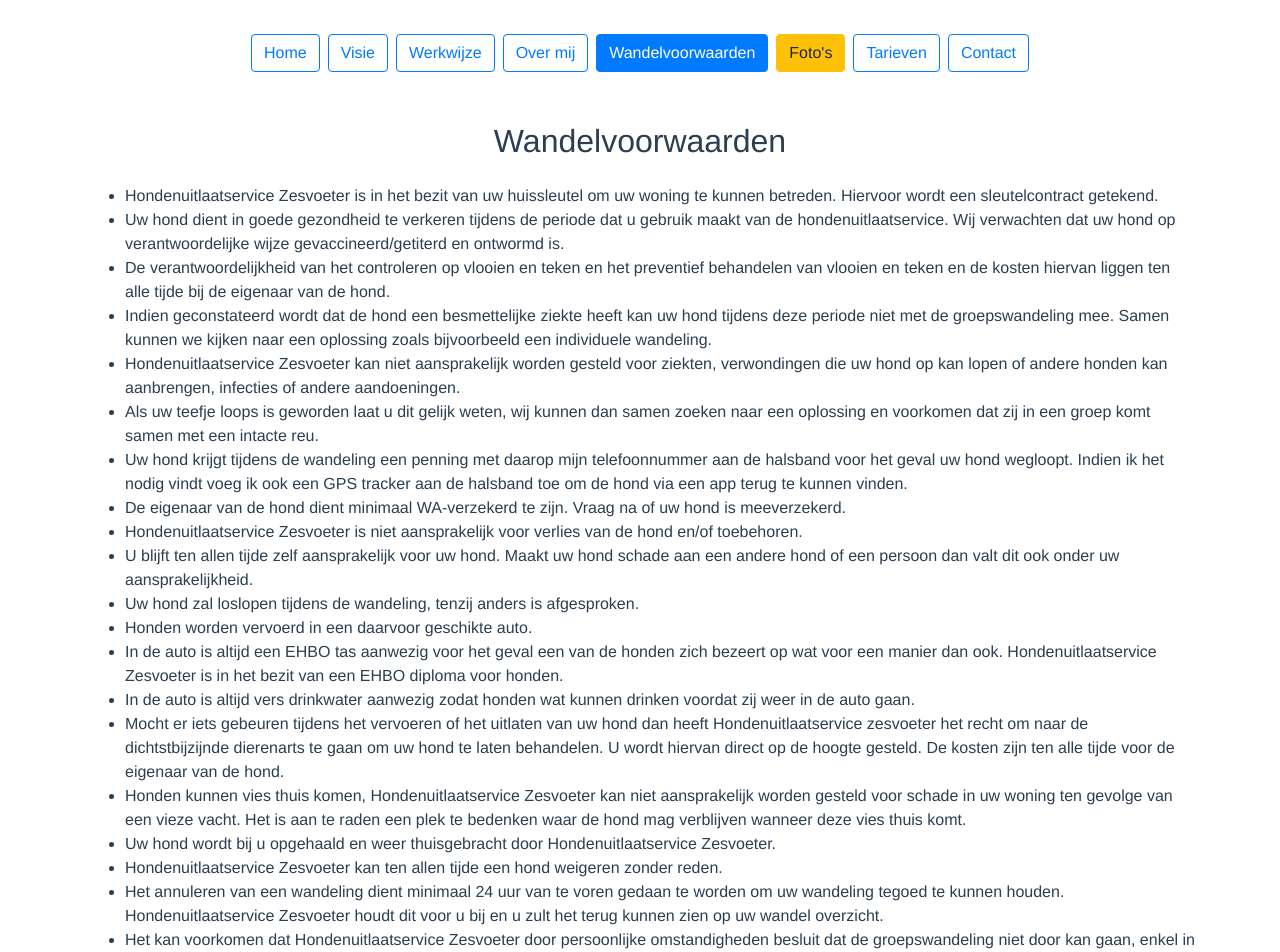
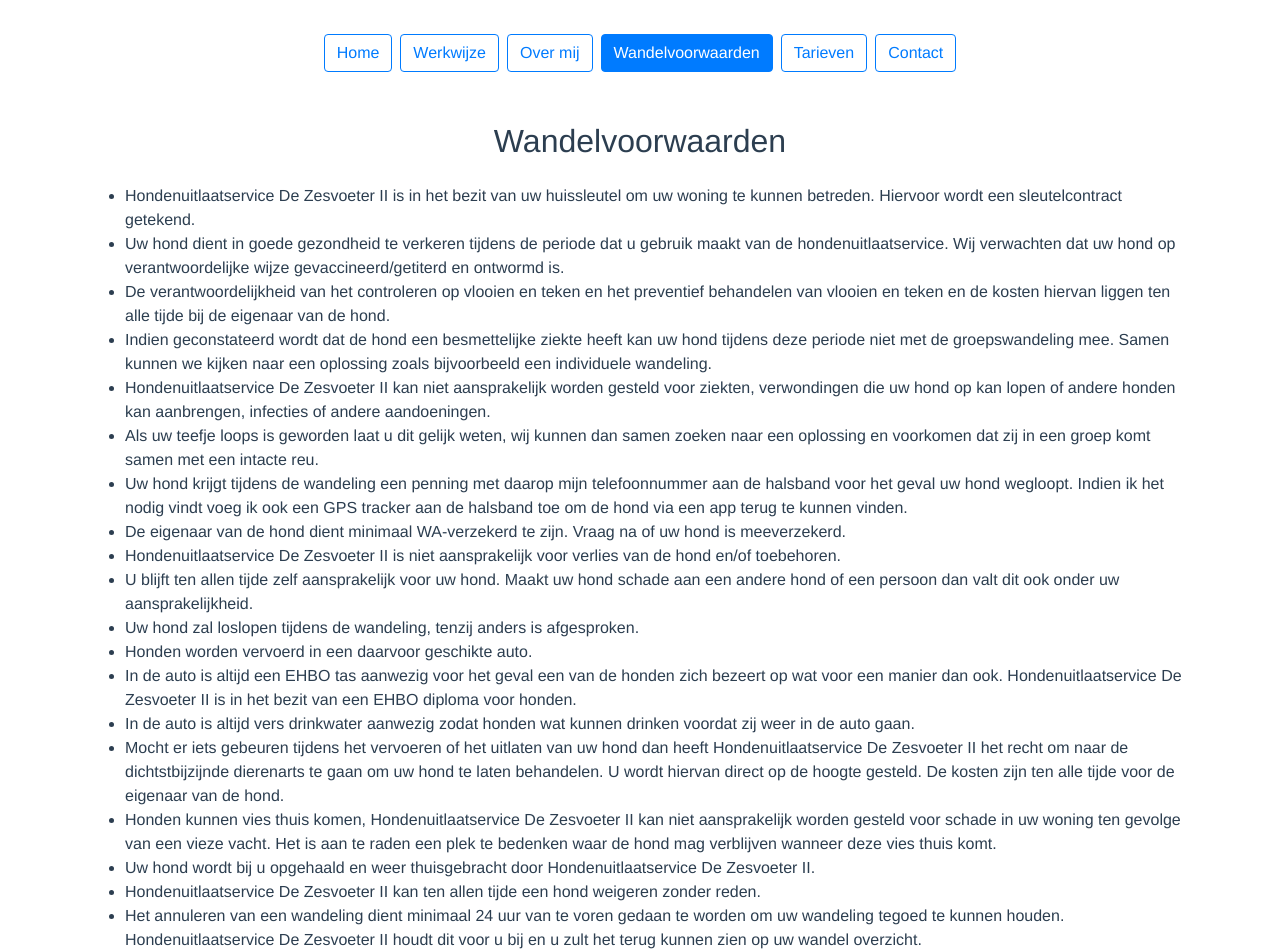
Before and after one commit to WietseWind/Website-Aukje, a Vue app: page /wandelvoorwaarden in a window 1280 px wide. Shown: the top 952 px of the page. Built offline with nearby package versions, Linux system fonts and the light colour scheme.

Commit message:
Update for Nick

```diff
--- a/public/index.html
+++ b/public/index.html
@@ -15,7 +15,7 @@
     <meta name="msapplication-TileColor" content="#da532c">
     <meta name="theme-color" content="#ffffff">
 
-    <title>De Zesvoeter - Hondenuitlaatservice Zeist &amp; Utrecht e.o. - Aukje Wind</title>
+    <title>De Zesvoeter II - Hondenuitlaatservice Zeist &amp; Utrecht e.o. - Nick Reinhard</title>
 
     <script src="https://kit.fontawesome.com/64a8127b18.js" crossorigin="anonymous"></script>
   </head>
--- a/src/App.vue
+++ b/src/App.vue
@@ -2,11 +2,9 @@
   <div id="app" class="container">
     <div id="nav" class="flex-wrap">
       <router-link class="btn mx-1 my-1" :class="{ 'btn-outline-primary': $router.currentRoute.name !== 'home', 'btn-primary': $router.currentRoute.name === 'home' }" to="/">Home</router-link>
-      <router-link class="btn mx-1 my-1" :class="{ 'btn-outline-primary': $router.currentRoute.name !== 'visie', 'btn-primary': $router.currentRoute.name === 'visie' }" to="/visie">Visie</router-link>
       <router-link class="btn mx-1 my-1" :class="{ 'btn-outline-primary': $router.currentRoute.name !== 'werkwijze', 'btn-primary': $router.currentRoute.name === 'werkwijze' }" to="/werkwijze">Werkwijze</router-link>
       <router-link class="btn mx-1 my-1" :class="{ 'btn-outline-primary': $router.currentRoute.name !== 'over-mij', 'btn-primary': $router.currentRoute.name === 'over-mij' }" to="/over-mij">Over mij</router-link>
       <router-link class="btn mx-1 my-1" :class="{ 'btn-outline-primary': $router.currentRoute.name !== 'wandelvoorwaarden', 'btn-primary': $router.currentRoute.name === 'wandelvoorwaarden' }" to="/wandelvoorwaarden">Wandelvoorwaarden</router-link>
-      <a href="https://www.instagram.com/de_zesvoeter/" target="_blank" class="btn btn-warning mx-1 my-1">Foto's</a>
       <router-link class="btn mx-1 my-1" :class="{ 'btn-outline-primary': $router.currentRoute.name !== 'tarieven', 'btn-primary': $router.currentRoute.name === 'tarieven' }" to="/tarieven">Tarieven</router-link>
       <router-link class="btn mx-1 my-1" :class="{ 'btn-outline-primary': $router.currentRoute.name !== 'contact', 'btn-primary': $router.currentRoute.name === 'contact' }" to="/contact">Contact</router-link>
     </div>
--- a/src/views/Contact.vue
+++ b/src/views/Contact.vue
@@ -3,13 +3,9 @@
     <h2 class="mt-3">Contact</h2>
     <div class="pt-3 mb-5">
       <span class="h2 mt-3">Uitlaatservice</span><br />
-      <span class="h2"><strong><q>De Zesvoeter</q></strong></span><br />
+      <span class="h2"><strong><q>De Zesvoeter II</q></strong></span><br />
       <span class="h5">(Zeist en omstreken)</span><br /><br />
-      <span class="h4"><router-link class="" to="/over-mij">Aukje Wind</router-link></span><br />
-      <br />
-      <a href="https://wa.me/31648077493" class="btn btn-md btn-success">
-        Contact via <i class="fab fa-whatsapp"></i> WhatsApp
-      </a>
+      <span class="h4"><router-link class="" to="/over-mij">Nick Reinhard</router-link></span><br />
       <br />
       <a id="mail" class="mt-2 btn btn-md btn-primary" v-if="dmail">
         Contact per <i class="far fa-envelope"></i> e-mail
@@ -17,7 +13,7 @@
       <Vol />
     </div>
     <p class="mt-3 mb-5">
-      KvK nummer: <b><a href="https://www.kvk.nl/zoeken/?source=all&q=76850994&start=0&site=kvk2014" target="_blank">76850994</a></b>
+      KvK nummer: <b><a href="https://www.kvk.nl/zoeken/?source=all&q=78268745&start=0&site=kvk2014" target="_blank">78268745</a></b>
     </p>
   </div>
 </template>
@@ -36,7 +32,7 @@ export default {
     }
   },
   mounted () {
-    document.querySelector('#mail').setAttribute('href', 'mailto:aukje' + '@' + 'wind.cd')
+    document.querySelector('#mail').setAttribute('href', 'mailto:aukje+nick' + '@' + 'wind.cd')
   }
 }
 </script>
--- a/src/views/Home.vue
+++ b/src/views/Home.vue
@@ -2,15 +2,10 @@
   <div class="home">
     <h2 class="mt-3">Uitlaatservice</h2>
     <h5 class="">Zeist en omstreken</h5>
-    <h2 class=""><strong><q>De Zesvoeter</q></strong></h2>
-    <h4><router-link class="" to="/over-mij">Aukje Wind</router-link></h4>
+    <h2 class=""><strong><q>De Zesvoeter II</q></strong></h2>
+    <h4><router-link class="" to="/over-mij">Nick Reinhard</router-link></h4>
     <div class="pt-3 row">
-      <div class="col-6 text-right pr-1">
-        <a href="https://wa.me/31648077493" class="btn btn-md btn-success">
-          Contact via <i class="fab fa-whatsapp"></i> WhatsApp
-        </a>
-      </div>
-      <div class="col-6 text-left pl-1">
+      <div class="col-12 text-center pl-1">
         <a id="mail" class="btn btn-md btn-primary" v-if="dmail">
           Contact per <i class="far fa-envelope"></i> e-mail
         </a>
@@ -18,7 +13,12 @@
       <Vol />
     </div>
     <br />
-    <img alt="De Zesvoeter" src="../assets/aukje-de-zesvoeter.jpeg" class="img-thumbnail rounded aukje mb-5">
+    <div class="row">
+      <div class="col-1"></div>
+      <div class="col-10">
+        <img alt="De Zesvoeter II" src="../assets/nick-de-zesvoeter-ii.jpeg" class="img-thumbnail responsive img-responsive rounded nick mb-5">
+      </div>
+    </div>
   </div>
 </template>
 
@@ -36,14 +36,14 @@ export default {
     }
   },
   mounted () {
-    document.querySelector('#mail').setAttribute('href', 'mailto:aukje' + '@' + 'wind.cd')
+    document.querySelector('#mail').setAttribute('href', 'mailto:aukje+nick' + '@' + 'wind.cd')
   }
 }
 </script>
 
 <style lang="scss" scoped>
-  img.aukje {
+  img.nick {
     max-height: 60vh;
-    max-width: 80vw;
+    // max-width: 80vw;
   }
 </style>
--- a/src/views/Tarieven.vue
+++ b/src/views/Tarieven.vue
@@ -11,7 +11,7 @@
       <!-- <b>3 - 4</b> wandelingen in de week: €9,80 per wandeling.<br /> -->
       <!-- <b>5</b> wandelingen in de week: €9,45 per wandeling.<br /> -->
       <br />
-      Zesvoeter wandelt 2 keer op een dag, de groepsgrootte is afhankelijk van de samenstelling van de groep, maar zal gemiddeld bestaan uit 6 honden.<br />
+      De Zesvoeter II wandelt 2 keer op een dag, de groepsgrootte is afhankelijk van de samenstelling van de groep, maar zal gemiddeld bestaan uit 6 honden.<br />
       <br />
       <b>Ochtend wandeling van 10:00 uur tot 11:00 uur</b><br />
       Honden worden opgehaald tussen 09:00 uur en 10:00 uur en thuisgebracht tussen 11:00 uur en 12:00 uur.<br />
@@ -23,7 +23,7 @@
       <br />
       De tarieven die hierbij gehanteerd worden zijn inclusief BTW.<br />
       <br />
-      Bij hondenuitlaatservice Zesvoeter spreekt u van te voren af hoeveel- en welke vaste dagen in de week uw hond met ons mee wandeld. (Dagen ruilen en/of extra mee kan in overleg)<br />
+      Bij hondenuitlaatservice De Zesvoeter II spreekt u van te voren af hoeveel- en welke vaste dagen in de week uw hond met ons mee wandeld. (Dagen ruilen en/of extra mee kan in overleg)<br />
       <br />
       Op iedere eerste dag van de maand ontvangt u een factuur voor deze maand.<br />
       <br />
--- a/src/views/Wandelvoorwaarden.vue
+++ b/src/views/Wandelvoorwaarden.vue
@@ -3,27 +3,27 @@
     <h2 class="mt-3">Wandelvoorwaarden</h2>
     <div class="pt-3 mb-5 text-left">
       <ul>
-        <li>Hondenuitlaatservice Zesvoeter is in het bezit van uw huissleutel om uw woning te kunnen betreden. Hiervoor wordt een sleutelcontract getekend.</li>
+        <li>Hondenuitlaatservice De Zesvoeter II is in het bezit van uw huissleutel om uw woning te kunnen betreden. Hiervoor wordt een sleutelcontract getekend.</li>
         <li>Uw hond dient in goede gezondheid te verkeren tijdens de periode dat u gebruik maakt van de hondenuitlaatservice. Wij verwachten dat uw hond op verantwoordelijke wijze gevaccineerd/getiterd en ontwormd is.</li>
         <li>De verantwoordelijkheid van het controleren op vlooien en teken en het preventief behandelen van vlooien en teken en de kosten hiervan liggen ten alle tijde bij de eigenaar van de hond.</li>
         <li>Indien geconstateerd wordt dat de hond een besmettelijke ziekte heeft kan uw hond tijdens deze periode niet met de groepswandeling mee. Samen kunnen we kijken naar een oplossing zoals bijvoorbeeld een individuele wandeling.</li>
-        <li>Hondenuitlaatservice Zesvoeter kan niet aansprakelijk worden gesteld voor ziekten, verwondingen die uw hond op kan lopen of andere honden kan aanbrengen, infecties of andere aandoeningen.</li>
+        <li>Hondenuitlaatservice De Zesvoeter II kan niet aansprakelijk worden gesteld voor ziekten, verwondingen die uw hond op kan lopen of andere honden kan aanbrengen, infecties of andere aandoeningen.</li>
         <li>Als uw teefje loops is geworden laat u dit gelijk weten, wij kunnen dan samen zoeken naar een oplossing en voorkomen dat zij in een groep komt samen met een intacte reu.</li>
         <li>Uw hond krijgt tijdens de wandeling een penning met daarop mijn telefoonnummer aan de halsband voor het geval uw hond wegloopt. Indien ik het nodig vindt voeg ik ook een GPS tracker aan de halsband toe om de hond via een app terug te kunnen vinden.</li>
         <li>De eigenaar van de hond dient minimaal WA-verzekerd te zijn. Vraag na of uw hond is meeverzekerd.</li>
-        <li>Hondenuitlaatservice Zesvoeter is niet aansprakelijk voor verlies van de hond en/of toebehoren.</li>
+        <li>Hondenuitlaatservice De Zesvoeter II is niet aansprakelijk voor verlies van de hond en/of toebehoren.</li>
         <li>U blijft ten allen tijde zelf aansprakelijk voor uw hond. Maakt uw hond schade aan een andere hond of een persoon dan valt dit ook onder uw aansprakelijkheid.</li>
         <li>Uw hond zal loslopen tijdens de wandeling, tenzij anders is afgesproken.</li>
         <li>Honden worden vervoerd in een daarvoor geschikte auto.</li>
-        <li>In de auto is altijd een EHBO tas aanwezig voor het geval een van de honden zich bezeert op wat voor een manier dan ook. Hondenuitlaatservice Zesvoeter is in het bezit van een EHBO diploma voor honden.</li>
+        <li>In de auto is altijd een EHBO tas aanwezig voor het geval een van de honden zich bezeert op wat voor een manier dan ook. Hondenuitlaatservice De Zesvoeter II is in het bezit van een EHBO diploma voor honden.</li>
         <li>In de auto is altijd vers drinkwater aanwezig zodat honden wat kunnen drinken voordat zij weer in de auto gaan.</li>
-        <li>Mocht er iets gebeuren tijdens het vervoeren of het uitlaten van uw hond dan heeft Hondenuitlaatservice zesvoeter het recht om naar de dichtstbijzijnde dierenarts te gaan om uw hond te laten behandelen. U wordt hiervan direct op de hoogte gesteld. De kosten zijn ten alle tijde voor de eigenaar van de hond.</li>
-        <li>Honden kunnen vies thuis komen, Hondenuitlaatservice Zesvoeter kan niet aansprakelijk worden gesteld voor schade in uw woning ten gevolge van een vieze vacht. Het is aan te raden een plek te bedenken waar de hond mag verblijven wanneer deze vies thuis komt.</li>
-        <li>Uw hond wordt bij u opgehaald en weer thuisgebracht door Hondenuitlaatservice Zesvoeter.</li>
-        <li>Hondenuitlaatservice Zesvoeter kan ten allen tijde een hond weigeren zonder reden.</li>
-        <li>Het annuleren van een wandeling dient minimaal 24 uur van te voren gedaan te worden om uw wandeling tegoed te kunnen houden. Hondenuitlaatservice Zesvoeter houdt dit voor u bij en u zult het terug kunnen zien op uw wandel overzicht.</li>
-        <li>Het kan voorkomen dat Hondenuitlaatservice Zesvoeter door persoonlijke omstandigheden besluit dat de groepswandeling niet door kan gaan, enkel in dit geval en in geval van overlijden van uw hond wordt uw al betaalde wandeling gecompenseerd. Wij zoeken in zo’n geval wel altijd eerst samen naar een oplossing.</li>
-        <li>Hondenuitlaatservice Zesvoeter staat achter de positieve leerwijze bij honden. Om uw hond te kunnen vertellen wanneer deze goed gedrag laat zien zal uw hond beloond worden met voertjes.</li>
+        <li>Mocht er iets gebeuren tijdens het vervoeren of het uitlaten van uw hond dan heeft Hondenuitlaatservice De Zesvoeter II het recht om naar de dichtstbijzijnde dierenarts te gaan om uw hond te laten behandelen. U wordt hiervan direct op de hoogte gesteld. De kosten zijn ten alle tijde voor de eigenaar van de hond.</li>
+        <li>Honden kunnen vies thuis komen, Hondenuitlaatservice De Zesvoeter II kan niet aansprakelijk worden gesteld voor schade in uw woning ten gevolge van een vieze vacht. Het is aan te raden een plek te bedenken waar de hond mag verblijven wanneer deze vies thuis komt.</li>
+        <li>Uw hond wordt bij u opgehaald en weer thuisgebracht door Hondenuitlaatservice De Zesvoeter II.</li>
+        <li>Hondenuitlaatservice De Zesvoeter II kan ten allen tijde een hond weigeren zonder reden.</li>
+        <li>Het annuleren van een wandeling dient minimaal 24 uur van te voren gedaan te worden om uw wandeling tegoed te kunnen houden. Hondenuitlaatservice De Zesvoeter II houdt dit voor u bij en u zult het terug kunnen zien op uw wandel overzicht.</li>
+        <li>Het kan voorkomen dat Hondenuitlaatservice De Zesvoeter II door persoonlijke omstandigheden besluit dat de groepswandeling niet door kan gaan, enkel in dit geval en in geval van overlijden van uw hond wordt uw al betaalde wandeling gecompenseerd. Wij zoeken in zo’n geval wel altijd eerst samen naar een oplossing.</li>
+        <li>Hondenuitlaatservice De Zesvoeter II staat achter de positieve leerwijze bij honden. Om uw hond te kunnen vertellen wanneer deze goed gedrag laat zien zal uw hond beloond worden met voertjes.</li>
         <li>Iedere eerste week van de maand worden de facturen opgemaakt, heeft u wijzigingen geef deze dan voor het einde van de maand door zodat deze meegenomen kunnen worden op de factuur.</li>
       </ul>
     </div>
--- a/src/views/partials/Vol.vue
+++ b/src/views/partials/Vol.vue
@@ -1,9 +1,9 @@
 <template>
   <div section="full" class="alert alert-warning px-3 py-2 mt-3 text-center">
-    Let op! De <b>dinsdag</b><u>ochtend</u> en <b>volledige donderdag</b> zitten vol. Op dinsdagmiddag is nog beperkt ruimte.
-    <b>Op de andere dagen zijn er nog plekken beschikbaar in zowel de ochtend als de middag.</b>
+    Let op! <b>Ik zit momenteel vol</b>.
+    Er zijn geen plekken meer beschikbaar. Wanneer er weer plek beschikbaar komt zal ik dit op mijn website bijwerken.
     <br />
-    <small>Je kunt altijd informeren naar een plekje op de wachtlijst voor de dinsdagochtend en donderdag.</small>
+    <small>Je kunt altijd informeren naar een plekje op de wachtlijst.</small>
   </div>
 </template>
 
```
Also changed, not shown: src/views/OverMij.vue (+3 -18 lines), src/views/Visie.vue (+1 -13 lines), src/views/Werkwijze.vue (+6 -8 lines), src/assets/aukje-de-zesvoeter.jpeg (deleted), 1 other file (tests, documents, lock files or other folders).
